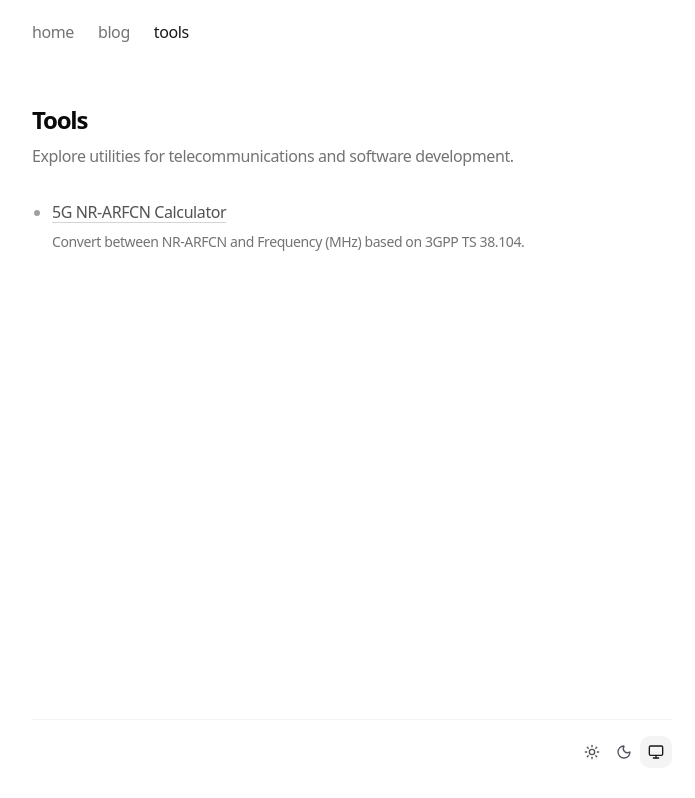
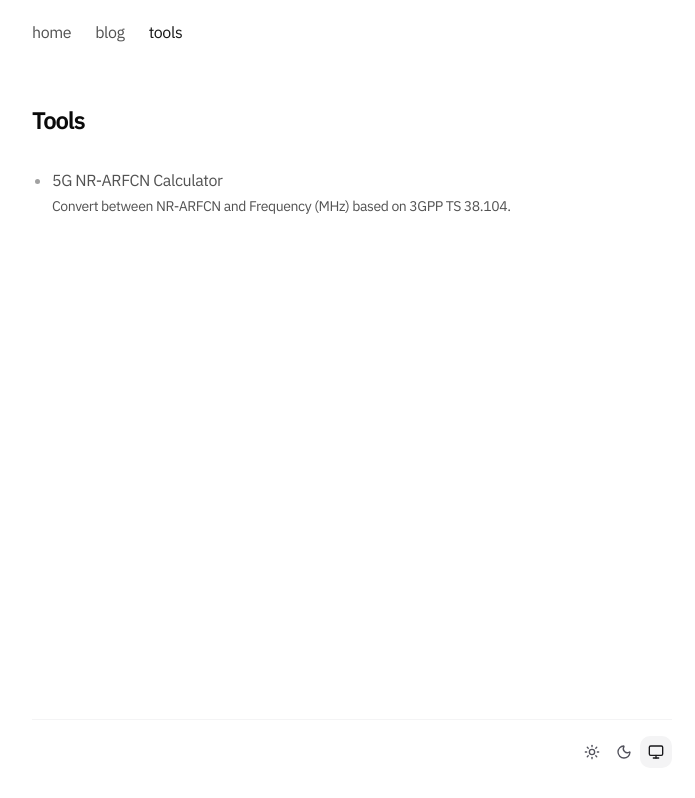
Before and after one commit to mjoaovictor/website, a Next.js app: page /tools in a window 1280 px wide. Shown: the whole page, without its empty margins (288-983 px from the left). Built offline with nearby package versions, Linux system fonts and the light colour scheme.

Commit message:
refactor: change font to IBM Plex

```diff
--- a/app/blog/page.tsx
+++ b/app/blog/page.tsx
@@ -1,12 +1,12 @@
-import { BlogPosts } from "../components/posts";
 import type { Metadata } from "next";
+import { BlogPosts } from "@/components/posts";
 
-// JSON-LD for SEO authority (E-E-A-T)
+// JSON-LD: Semantic SEO
 const jsonLd = {
   "@context": "https://schema.org",
   "@type": "CollectionPage",
   headline: "Blog by mjoaovictor",
-  description: "Articles exploring telecommunications, software development, and more.",
+  description: "Texts exploring telecommunications, software development, and more.",
   url: "https://mjoaovictor.dev/blog",
   author: {
     "@type": "Person",
@@ -16,33 +16,29 @@ const jsonLd = {
 
 export const metadata: Metadata = {
   title: "Blog",
-  description: "Read my thoughts on telecommunications and software development.",
+  description: "Texts exploring telecommunications, software development, and more.",
   alternates: {
-    canonical: "https://mjoaovictor.dev/blog",
+    canonical: "/blog",
   },
   openGraph: {
     title: "Blog | mjoaovictor",
-    description: "Read my thoughts on telecommunications and software development.",
-    url: "https://mjoaovictor.dev/blog",
+    description: "Texts exploring telecommunications, software development, and more.",
+    url: "/blog",
     type: "website",
   },
 };
 
 export default function Page() {
   return (
-    <section>
+    <section className="space-y-8">
       <script
         type="application/ld+json"
+        // biome-ignore lint/security/noDangerouslySetInnerHtml: true
         dangerouslySetInnerHTML={{ __html: JSON.stringify(jsonLd) }}
       />
-      <div className="mb-8 space-y-2">
-        <h1 className="text-2xl font-semibold tracking-tighter">
-          Blog
-        </h1>
-        <p className="text-neutral-500 dark:text-neutral-400">
-          Read my thoughts on telecommunications and software development.
-        </p>
-      </div>
+      <h1 className="font-semibold text-2xl tracking-tighter">
+        Blog
+      </h1>
 
       <BlogPosts />
     </section>
--- a/app/components/posts.tsx
+++ /dev/null
@@ -1,23 +0,0 @@
-import { getPosts } from "@/lib/blog";
-import Link from "next/link";
-
-export function BlogPosts() {
-  const allPosts = getPosts();
-
-  return (
-    <ul className="list-disc space-y-3 pl-5 text-neutral-600 dark:text-neutral-400">
-      {allPosts
-        .sort((a, b) => b.metadata.publishedAt.localeCompare(a.metadata.publishedAt))
-        .map((post) => (
-          <li key={post.slug} className="marker:text-neutral-400">
-            <Link
-              className="underline decoration-neutral-300 decoration-1 underline-offset-4 hover:text-neutral-900 hover:decoration-neutral-600 dark:decoration-neutral-700 dark:hover:text-neutral-100 dark:hover:decoration-neutral-400"
-              href={`/blog/${post.slug}`}
-            >
-              {post.metadata.title}
-            </Link>
-          </li>
-        ))}
-    </ul>
-  );
-}
--- a/app/layout.tsx
+++ b/app/layout.tsx
@@ -1,5 +1,5 @@
 import type { Metadata, Viewport } from "next";
-import { Geist, Geist_Mono } from "next/font/google";
+import { Geist, Geist_Mono, IBM_Plex_Mono, IBM_Plex_Sans } from "next/font/google";
 import "./globals.css";
 import { Analytics } from "@vercel/analytics/next";
 import { cn } from "@/lib/utils";
@@ -9,12 +9,26 @@ import { ThemeProvider } from "next-themes";
 import { Footer } from "@/components/footer";
 import { Navbar } from "@/components/navbar";
 
-const geistSans = Geist({
+const ibmSans = IBM_Plex_Sans({
+  variable: "--font-sans",
+  subsets: ["latin"],
+  weight: ["400", "500", "600", "700"],
+  display: "swap",
+});
+
+const ibmMono = IBM_Plex_Mono({
+  variable: "--font-mono",
+  subsets: ["latin"],
+  weight: ["400", "500"],
+  display: "swap",
+});
+
+const _geistSans = Geist({
   variable: "--font-geist-sans",
   subsets: ["latin"],
 });
 
-const geistMono = Geist_Mono({
+const _geistMono = Geist_Mono({
   variable: "--font-geist-mono",
   subsets: ["latin"],
 });
@@ -105,9 +119,9 @@ export default function RootLayout({
     <html lang="en" suppressHydrationWarning>
       <body
         className={cn(
-          geistSans.variable,
-          geistMono.variable,
-          "bg-background tracking-tight antialiased",
+          ibmSans.variable,
+          ibmMono.variable,
+          "bg-background font-sans tracking-tight antialiased",
         )}
       >
         {/* Semantic Data Injection */}
--- a/app/tools/page.tsx
+++ b/app/tools/page.tsx
@@ -1,5 +1,5 @@
+import type { Metadata } from "next";
 import Link from "next/link";
-import type { Metadata } from "next";
 
 const TOOLS = [
   {
@@ -9,7 +9,7 @@ const TOOLS = [
   },
 ] as const;
 
-// JSON-LD for SEO authority (E-E-A-T)
+// JSON-LD: Semantic SEO
 const jsonLd = {
   "@context": "https://schema.org",
   "@type": "ItemList",
@@ -26,42 +26,38 @@ export const metadata: Metadata = {
   title: "Tools",
   description: "Useful tools for telecommunications and software development.",
   alternates: {
-    canonical: "https://mjoaovictor.dev/tools"
+    canonical: "/tools"
   },
   openGraph: {
     title: "Tools | mjoaovictor",
     description: "Useful tools for telecommunications and software development.",
-    url: "https://mjoaovictor.dev/tools",
+    url: "/tools",
     type: "website",
   },
 };
 
 export default function Page() {
   return (
-    <section>
+    <section className="space-y-8">
       <script
         type="application/ld+json"
+        // biome-ignore lint/security/noDangerouslySetInnerHtml: true
         dangerouslySetInnerHTML={{ __html: JSON.stringify(jsonLd) }}
       />
-      <div className="mb-8 space-y-2">
-        <h1 className="text-2xl font-semibold tracking-tighter">
-          Tools
-        </h1>
-        <p className="text-neutral-500 dark:text-neutral-400">
-          Explore utilities for telecommunications and software development.
-        </p>
-      </div>
+      <h1 className="font-semibold text-2xl tracking-tighter">
+        Tools
+      </h1>
 
-      <ul className="list-disc space-y-3 pl-5 text-neutral-600 dark:text-neutral-400">
+      <ul className="list-disc space-y-3 pl-5">
         {TOOLS.map((tool) => (
           <li key={tool.href} className="marker:text-neutral-400">
             <Link
-              className="underline decoration-neutral-300 decoration-1 underline-offset-4 hover:text-neutral-900 hover:decoration-neutral-600 dark:decoration-neutral-700 dark:hover:text-neutral-100 dark:hover:decoration-neutral-400"
               href={tool.href}
+              className="text-neutral-600 hover:text-neutral-900 hover:underline hover:underline-offset-4 dark:text-neutral-400 dark:hover:text-neutral-100"
             >
               {tool.label}
             </Link>
-            <p className="mt-2 text-sm text-neutral-500 dark:text-neutral-400">
+            <p className="mt-1 text-neutral-600 text-sm dark:text-neutral-400">
               {tool.description}
             </p>
           </li>
--- a/components/navbar.tsx
+++ b/components/navbar.tsx
@@ -33,10 +33,10 @@ export function Navbar() {
 							key={path}
 							href={path}
 							className={cn(
-								"flex px-2 py-1 align-middle hover:underline hover:underline-offset-6",
+								"flex px-2 py-1 align-middle hover:underline hover:underline-offset-4",
 								isActive
 									? "text-neutral-900 dark:text-neutral-100"
-									: "text-neutral-500 dark:text-neutral-400",
+									: "text-neutral-600 dark:text-neutral-400",
 							)}
 						>
 							{name}
--- /dev/null
+++ b/components/posts.tsx
@@ -0,0 +1,23 @@
+import Link from "next/link";
+import { getPosts } from "@/lib/blog";
+
+export function BlogPosts() {
+	const posts = getPosts().sort((a, b) =>
+		b.metadata.publishedAt.localeCompare(a.metadata.publishedAt),
+	);
+
+	return (
+		<ul className="list-disc space-y-3 pl-5">
+			{posts.map((post) => (
+					<li key={post.slug} className="marker:text-neutral-400">
+						<Link
+							href={`/blog/${post.slug}`}
+							className="text-neutral-600 hover:text-neutral-900 hover:underline hover:underline-offset-4 dark:text-neutral-400 dark:hover:text-neutral-100"
+						>
+							{post.metadata.title}
+						</Link>
+					</li>
+				))}
+		</ul>
+	);
+}
```
